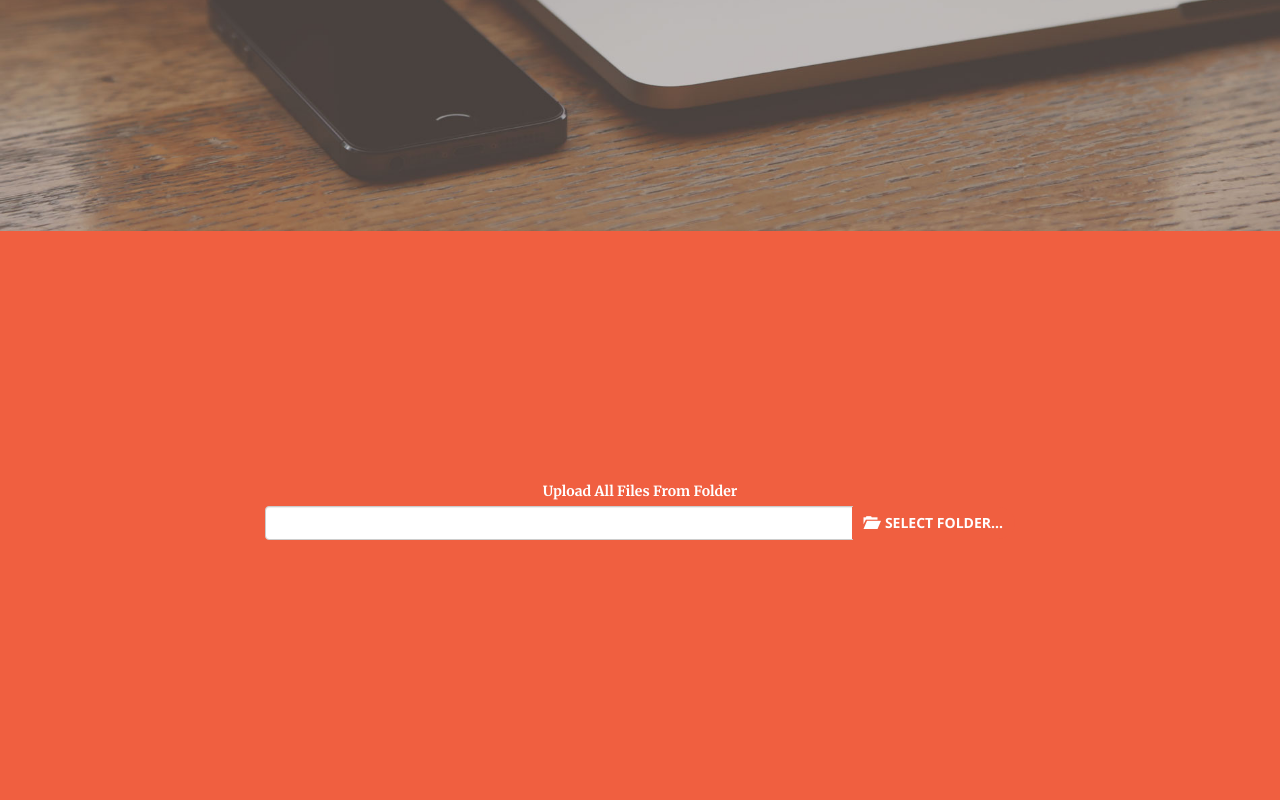
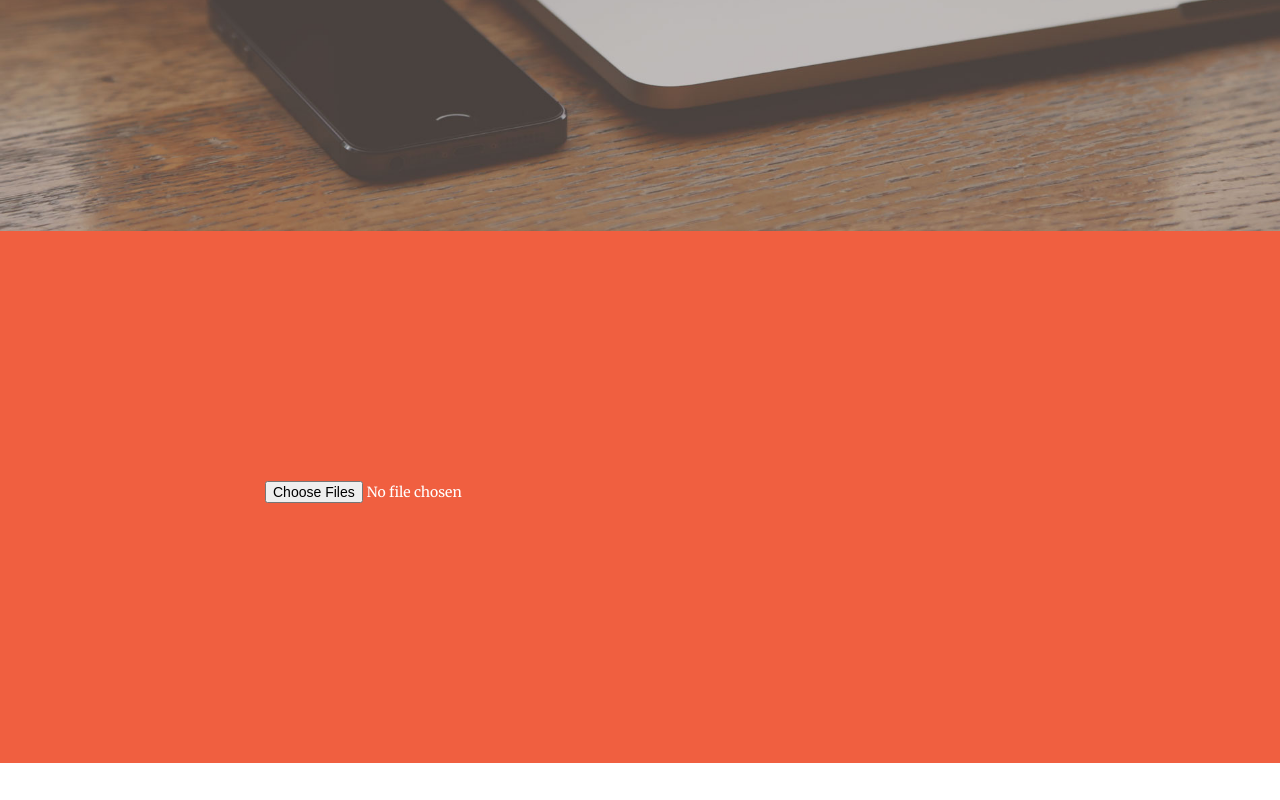
Before and after one commit to sanchezz93/StandardEvaluator, a website: page index.html in a window 1280 px wide. Shown: the part 569-1369 px from the top of the page. After the commit the page ends 1332 px from the top, so only its background shows below. Drawn offline with nearby package versions, Linux system fonts and the light colour scheme.

Commit message:
Change bootstrap-fileinput for native webkitDirectory API

```diff
--- a/index.html
+++ b/index.html
@@ -74,15 +74,13 @@
         <div class="container">
             <div class="row">
                 <div class="col-lg-8 col-lg-offset-2 text-center">
-                    <label class="control-label">Upload All Files From Folder</label>
-                    <input id="input-folder-2" name="input-folder-2[]" class="file-loading" type="file" multiple webkitdirectory accept="image/*">
-                    <div id="errorBlock" class="help-block"></div>
+                    <input type="file" multiple="" webkitdirectory="" id="fileURL">
+                    <ul id="fileOutput">
+                    </ul>
                 </div>
             </div>
         </div>
     </section>
-
-
 
     <!-- jQuery -->
     <script src="vendor/jquery/jquery.min.js"></script>
@@ -98,83 +96,27 @@
     <!-- Theme JavaScript -->
     <script src="js/creative.min.js"></script>
 
-    <!-- bootstrap-fileinput -->
 
-    <!-- <link href="https://maxcdn.bootstrapcdn.com/bootstrap/3.3.6/css/bootstrap.min.css" rel="stylesheet"> -->
-
-    <link href="vendor/bootstrap-fileinput/css/fileinput.css" media="all" rel="stylesheet" type="text/css" />
-
-    <!-- <script src="//ajax.googleapis.com/ajax/libs/jquery/2.1.1/jquery.min.js"></script> -->
-    <!-- canvas-to-blob.min.js is only needed if you wish to resize images before upload.
-         This must be loaded before fileinput.min.js -->
-    <!-- <script src="path/to/js/plugins/canvas-to-blob.min.js" type="text/javascript"></script> -->
-    <!-- sortable.min.js is only needed if you wish to sort / rearrange files in initial preview.
-         This must be loaded before fileinput.min.js -->
-    <!-- <script src="path/to/js/plugins/sortable.min.js" type="text/javascript"></script> -->
-    <!-- purify.min.js is only needed if you wish to purify HTML content in your preview for HTML files.
-         This must be loaded before fileinput.min.js -->
-    <!-- <script src="path/to/js/plugins/purify.min.js" type="text/javascript"></script> -->
-    <!-- the main fileinput plugin file -->
-    <script src="vendor/bootstrap-fileinput/js/fileinput.js"></script>
-    <!-- bootstrap.js below is needed if you wish to zoom and view file content
-         in a larger detailed modal dialog -->
-    <!-- <script src="https://maxcdn.bootstrapcdn.com/bootstrap/3.3.6/js/bootstrap.min.js" type="text/javascript"></script> -->
-    <!-- optionally if you need a theme like font awesome theme you can include
-        it as mentioned below -->
-    <script src="vendor/bootstrap-fileinput/themes/fa/theme.js"></script>
-    <!-- optionally if you need translation for your language then include
-        locale file as mentioned below -->
-    <!-- <script src="path/to/js/locales/<lang>.js"></script> -->
 
 </body>
 <script>
 $(document).on('ready', function() {
-    $("#input-folder-2").fileinput({
-        browseLabel: 'Select Folder...',
-        previewFileIcon: '<i class="fa fa-file"></i>',
-        allowedPreviewTypes: null, // set to empty, null or false to disable preview for all types
-        previewFileIconSettings: {
-            'doc': '<i class="fa fa-file-word-o text-primary"></i>',
-            'xls': '<i class="fa fa-file-excel-o text-success"></i>',
-            'ppt': '<i class="fa fa-file-powerpoint-o text-danger"></i>',
-            'jpg': '<i class="fa fa-file-photo-o text-warning"></i>',
-            'pdf': '<i class="fa fa-file-pdf-o text-danger"></i>',
-            'zip': '<i class="fa fa-file-archive-o text-muted"></i>',
-            'htm': '<i class="fa fa-file-code-o text-info"></i>',
-            'txt': '<i class="fa fa-file-text-o text-info"></i>',
-            'mov': '<i class="fa fa-file-movie-o text-warning"></i>',
-            'mp3': '<i class="fa fa-file-audio-o text-warning"></i>',
-        },
-        previewFileExtSettings: {
-            'doc': function(ext) {
-                return ext.match(/(doc|docx)$/i);
-            },
-            'xls': function(ext) {
-                return ext.match(/(xls|xlsx)$/i);
-            },
-            'ppt': function(ext) {
-                return ext.match(/(ppt|pptx)$/i);
-            },
-            'jpg': function(ext) {
-                return ext.match(/(jp?g|png|gif|bmp)$/i);
-            },
-            'zip': function(ext) {
-                return ext.match(/(zip|rar|tar|gzip|gz|7z)$/i);
-            },
-            'htm': function(ext) {
-                return ext.match(/(php|js|css|htm|html)$/i);
-            },
-            'txt': function(ext) {
-                return ext.match(/(txt|ini|md)$/i);
-            },
-            'mov': function(ext) {
-                return ext.match(/(avi|mpg|mkv|mov|mp4|3gp|webm|wmv)$/i);
-            },
-            'mp3': function(ext) {
-                return ext.match(/(mp3|wav)$/i);
-            },
-        }
-    });
+    var files,
+                file,
+                extension,
+                input = document.getElementById("fileURL"),
+                output = document.getElementById("fileOutput");
+
+            input.addEventListener("change", function(e) {
+                files = e.target.files;
+                output.innerHTML = "";
+
+                for (var i = 0, len = files.length; i < len; i++) {
+                    file = files[i];
+                    extension = file.name.split(".").pop();
+                    output.innerHTML += "<li class='type-" + extension + "'>" + file.name + "</li>";
+                }
+            }, false);
 });
 </script>
 
```
